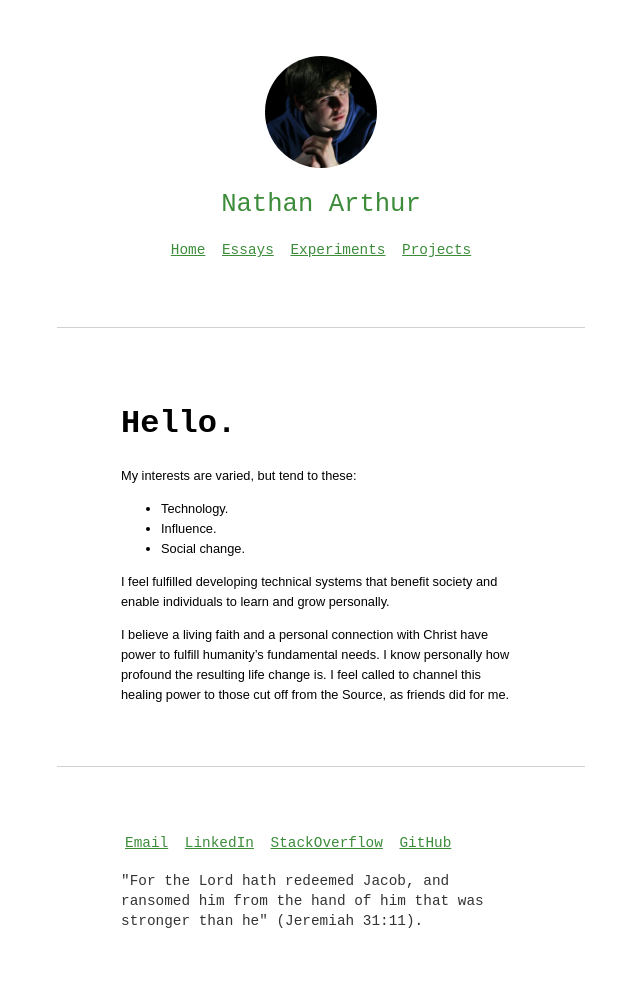
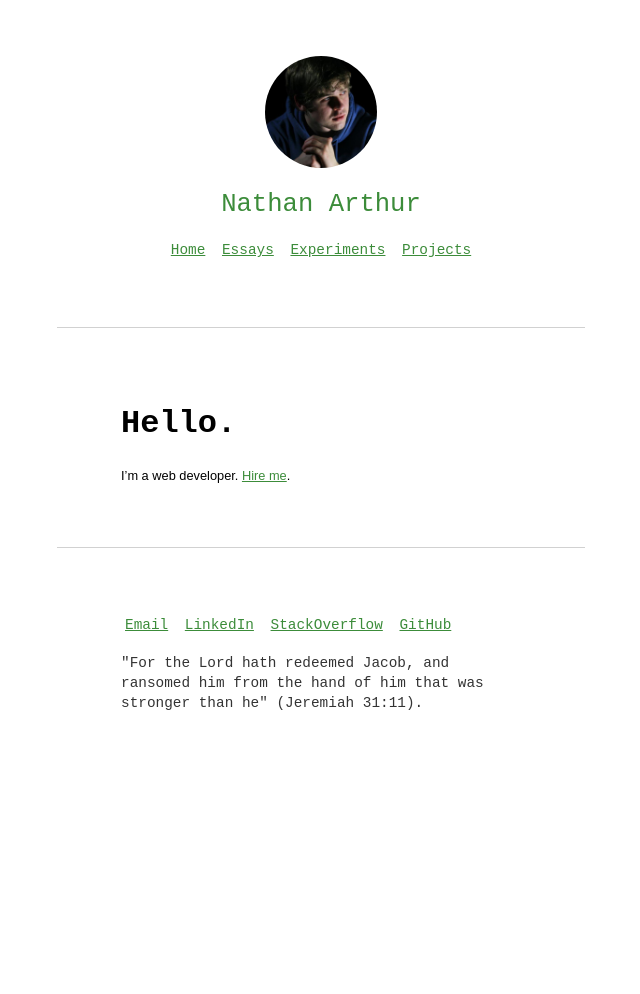
Before and after one commit to narthur/narthur.github.io, a Jekyll site: the page built from index.md, in a window 1280 px wide. Shown: the whole page, without its empty margins (319-959 px from the left). Built offline with Jekyll 4.4.1, drawn with Linux system fonts in a browser that asks for light colours; nearby versions of some CDN libraries; after the commit the page ends 900 px from its top, so only the background shows below that.

Commit message:
Update index.md

```diff
--- a/index.md
+++ b/index.md
@@ -6,15 +6,4 @@ hero-position: 18%
 include-in-nav: false
 ---
 
-My interests are varied, but tend to these:
-
-- Technology.
-- Influence.
-- Social change.
-
-I feel fulfilled developing technical systems that benefit society
-and enable individuals to learn and grow personally.
-
-I believe a living faith and a personal connection with Christ have power to fulfill humanity's
-fundamental needs. I know personally how profound the resulting life change is. I feel called to channel this
-healing power to those cut off from the Source, as friends did for me.
+I'm a web developer. [Hire me](mailto:nathan@nathanarthur.com).
```
